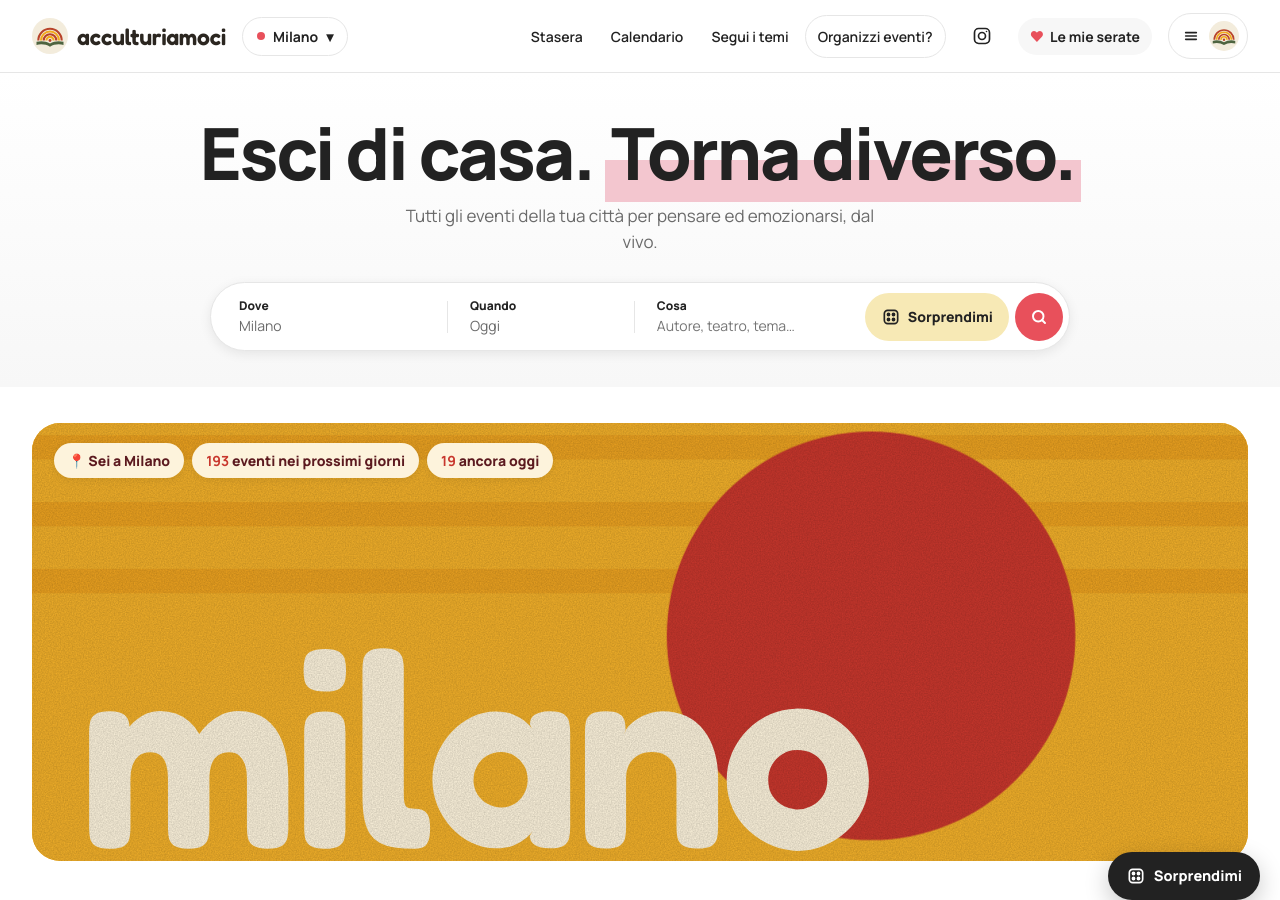
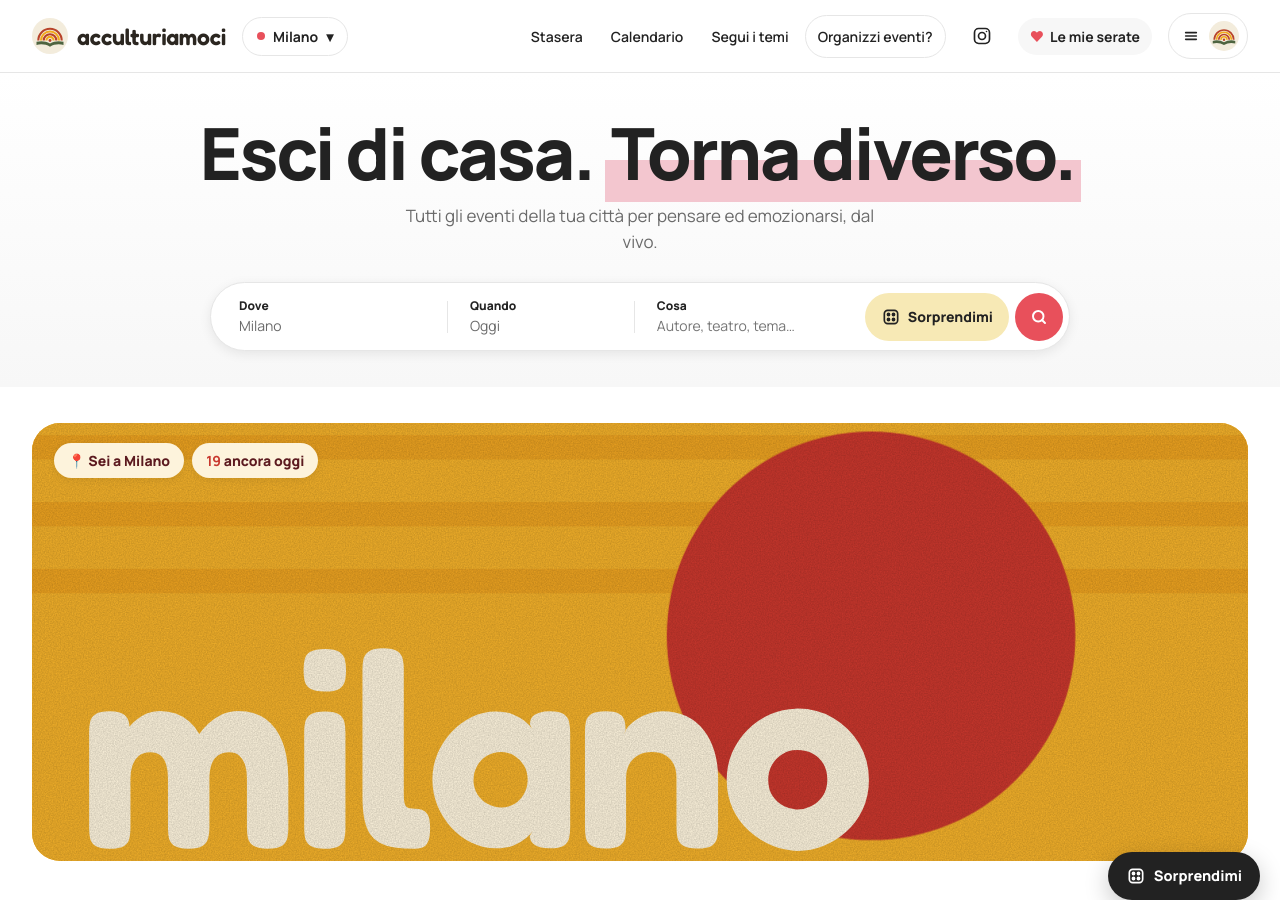
Before and after one commit to laviniaschp-debug/agenda-eventi-culturali-, a plain HTML site: page index.html in a window 1280 px wide. Shown: the top 900 px of the page. Drawn offline with Linux system fonts and the light colour scheme.

Commit message:
Manifesto: tolto il conteggio eventi dei prossimi giorni
Co-Authored-By: Claude Opus 5.5 <noreply@anthropic.com>
Claude-Session: https://claude.ai/code/session_01Gf3KGnhtuLDWnW4eNqCDVh

```diff
--- a/index.html
+++ b/index.html
@@ -873,7 +873,7 @@ function render(){
         <text x="38" y="408" font-family="Fredoka, Nunito, Arial Rounded MT Bold, sans-serif" font-weight="600" font-size="226" fill="#fdf3dc" letter-spacing="-6">milano</text>
         <rect width="1000" height="480" filter="url(#grain)"/>
       </svg>
-      <div class="mipills"><span>📍 Sei a Milano</span><span><b>${upcomingAll.length}</b> eventi nei prossimi giorni</span>${todayLeft ? `<span><b>${todayLeft}</b> ancora oggi</span>` : ""}</div>
+      <div class="mipills"><span>📍 Sei a Milano</span>${todayLeft ? `<span><b>${todayLeft}</b> ancora oggi</span>` : ""}</div>
     </section>
 
     <section class="sec" id="stasera">
```
